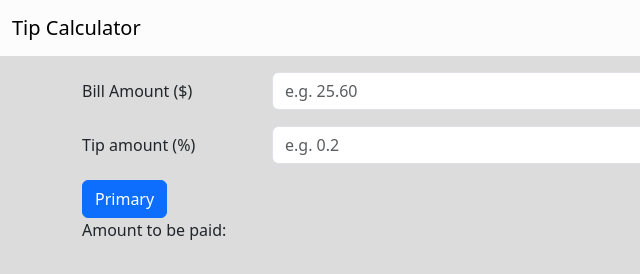
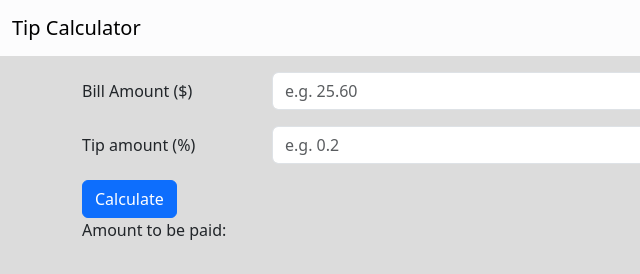
Before and after one commit to semaxspaul/tip_calculator, a plain HTML site: page index.html in a window 1280 px wide. Shown: the full height of the page, 0-640 px from the left. Drawn offline with nearby package versions, Linux system fonts and the light colour scheme.

Commit message:
Update index.html
Changed the button label from "Primary" to "Calculate".

```diff
--- a/index.html
+++ b/index.html
@@ -39,7 +39,7 @@
     </div>
 
     <div class="container-lg">
-        <button type="button" class="btn btn-primary" onclick="calculate()">Primary</button>
+        <button type="button" class="btn btn-primary" onclick="calculate()">Calculate</button>
         <div class="col-sm-10">
             <span>Amount to be paid: <em></em></span>
         </div>
```
